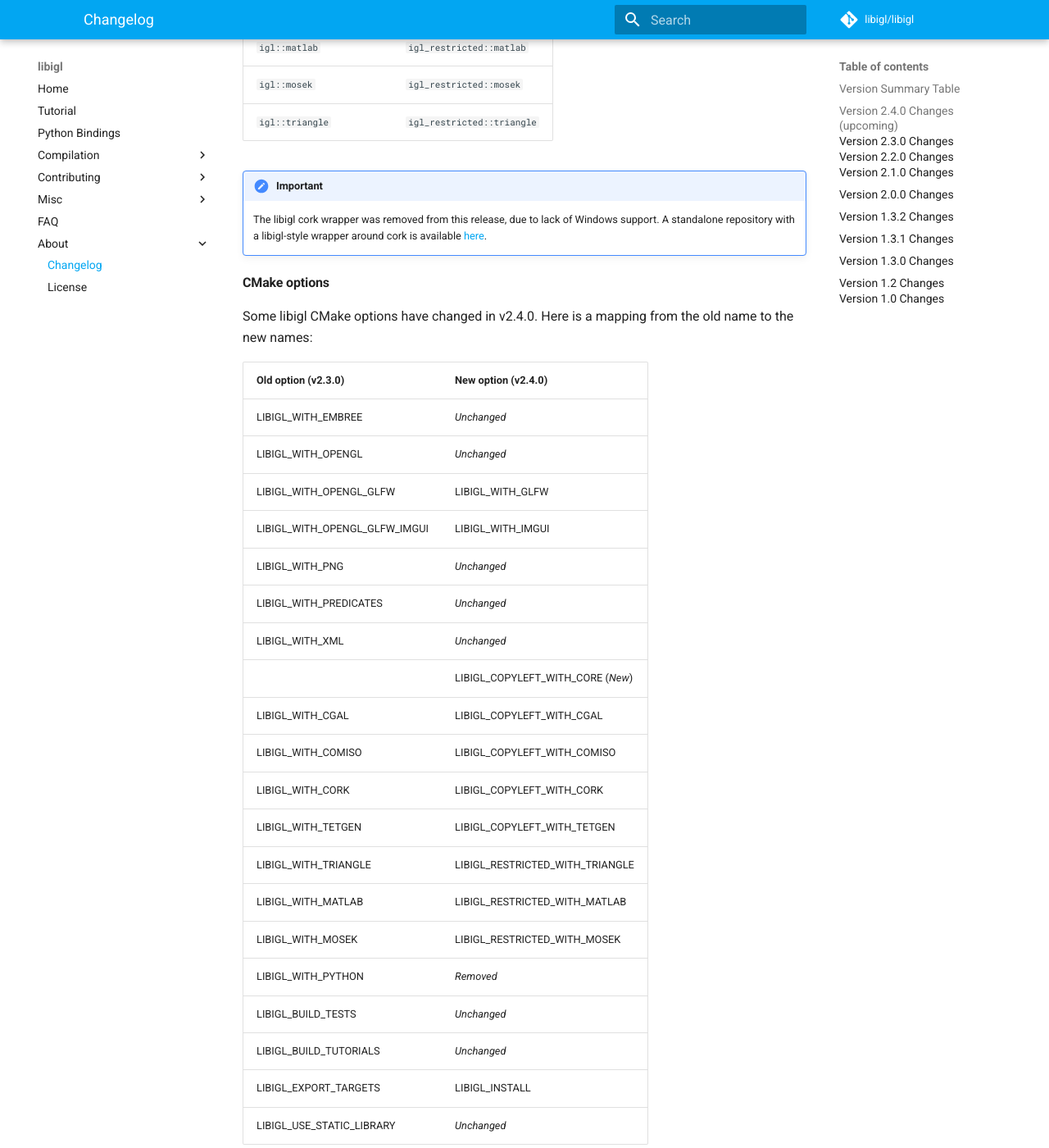
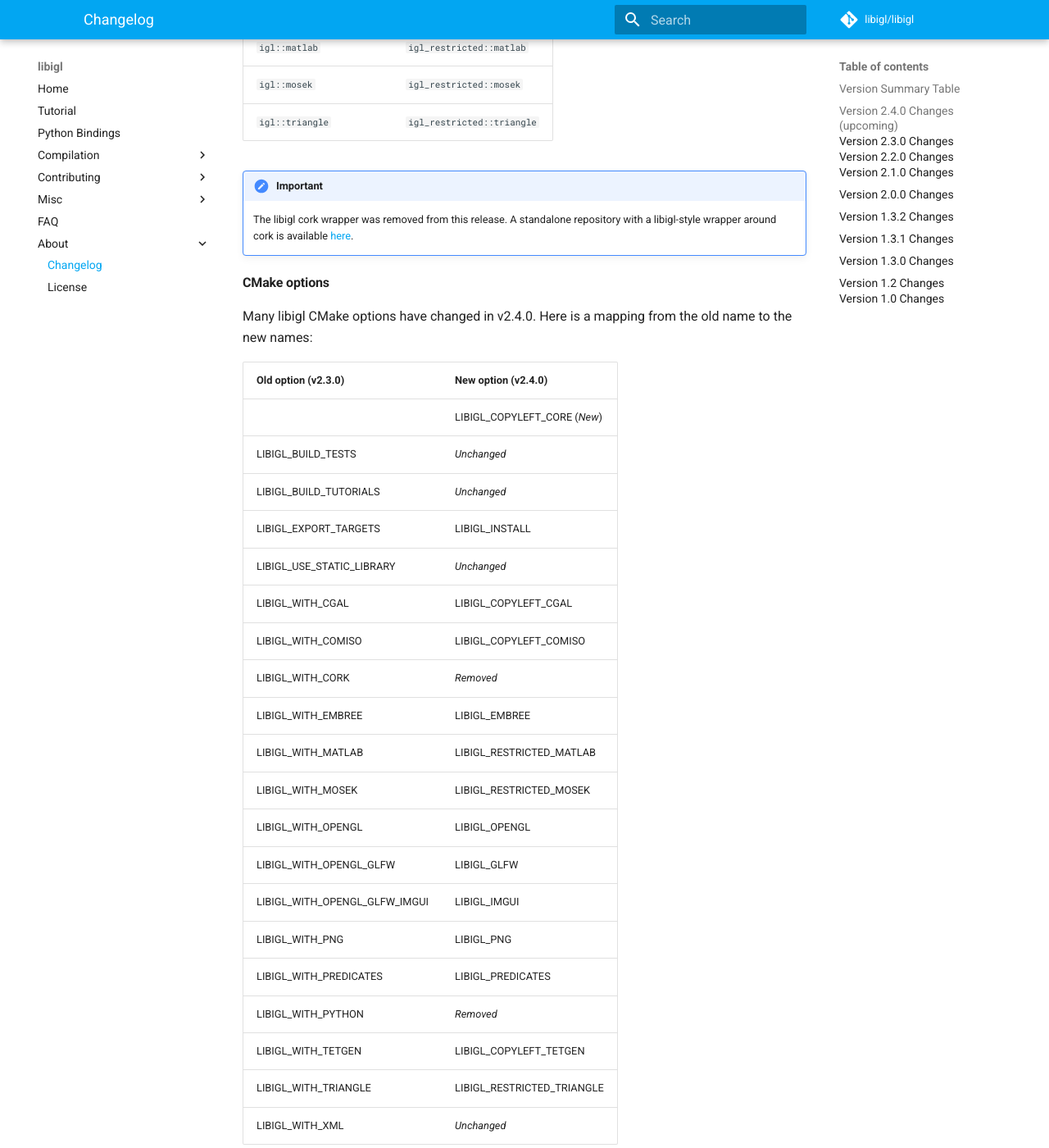
Before and after one commit to libigl/libigl.github.io, an MkDocs documentation site: the page built from docs/changelog.md, in a window 1280 px wide and 1400 px high, scrolled down 1864 px. Shown: the whole window at 82% size. Built offline with MkDocs 1.6.1 and Material for MkDocs 9.7.7, drawn with Linux system fonts in a browser that asks for light colours; formulas are drawn with MathJax 3; comment, search, counter and statistics services are not loaded; some of the changed text lies outside the part shown.

Commit message:
rm _WITH ; minor wording changes

```diff
--- a/docs/changelog.md
+++ b/docs/changelog.md
@@ -85,7 +85,7 @@ FetchContent_MakeAvailable(libigl)
 
 #### CMake targets
 
-The CMake target for each libigl module has been renamed in v2.4.0. This provides greater visibility into each module category (between regular, copyleft and nonfree modules). Here is the table mapping the old names to the new names:
+The CMake targets for many libigl modules have been renamed in v2.4.0. This provides greater visibility into each module category (between regular, copyleft and restricted modules). Here is the table mapping the old names to the new names:
 
 | Old target name (v2.3.0) | New target name (v2.4.0) |
 |--------------------------|--------------------------|
@@ -106,34 +106,34 @@ The CMake target for each libigl module has been renamed in v2.4.0. This provide
 | `igl::triangle`          | `igl_restricted::triangle`      |
 
 !!! important
-    The libigl cork wrapper was removed from this release, due to lack of Windows support. A standalone repository with a libigl-style wrapper around cork is available [here](https://github.com/libigl/libigl-cork).
+    The libigl cork wrapper was removed from this release. A standalone repository with a libigl-style wrapper around cork is available [here](https://github.com/libigl/libigl-cork).
 
 #### CMake options
 
-Some libigl CMake options have changed in v2.4.0. Here is a mapping from the old name to the new names:
+Many libigl CMake options have changed in v2.4.0. Here is a mapping from the old name to the new names:
 
 | Old option (v2.3.0) | New option (v2.4.0) |
 |---------------------|---------------------|
-| LIBIGL_WITH_EMBREE            | _Unchanged_                       |
-| LIBIGL_WITH_OPENGL            | _Unchanged_                       |
-| LIBIGL_WITH_OPENGL_GLFW       | LIBIGL_WITH_GLFW                  |
-| LIBIGL_WITH_OPENGL_GLFW_IMGUI | LIBIGL_WITH_IMGUI                 |
-| LIBIGL_WITH_PNG               | _Unchanged_                       |
-| LIBIGL_WITH_PREDICATES        | _Unchanged_                       |
-| LIBIGL_WITH_XML               | _Unchanged_                       |
-|                               | LIBIGL_COPYLEFT_WITH_CORE (_New_) |
-| LIBIGL_WITH_CGAL              | LIBIGL_COPYLEFT_WITH_CGAL         |
-| LIBIGL_WITH_COMISO            | LIBIGL_COPYLEFT_WITH_COMISO       |
-| LIBIGL_WITH_CORK              | LIBIGL_COPYLEFT_WITH_CORK         |
-| LIBIGL_WITH_TETGEN            | LIBIGL_COPYLEFT_WITH_TETGEN       |
-| LIBIGL_WITH_TRIANGLE          | LIBIGL_RESTRICTED_WITH_TRIANGLE   |
-| LIBIGL_WITH_MATLAB            | LIBIGL_RESTRICTED_WITH_MATLAB     |
-| LIBIGL_WITH_MOSEK             | LIBIGL_RESTRICTED_WITH_MOSEK      |
-| LIBIGL_WITH_PYTHON            | _Removed_                         |
+|                               | LIBIGL_COPYLEFT_CORE (_New_)      |
 | LIBIGL_BUILD_TESTS            | _Unchanged_                       |
 | LIBIGL_BUILD_TUTORIALS        | _Unchanged_                       |
 | LIBIGL_EXPORT_TARGETS         | LIBIGL_INSTALL                    |
 | LIBIGL_USE_STATIC_LIBRARY     | _Unchanged_                       |
+| LIBIGL_WITH_CGAL              | LIBIGL_COPYLEFT_CGAL              |
+| LIBIGL_WITH_COMISO            | LIBIGL_COPYLEFT_COMISO            |
+| LIBIGL_WITH_CORK              | _Removed_
+| LIBIGL_WITH_EMBREE            | LIBIGL_EMBREE                     |
+| LIBIGL_WITH_MATLAB            | LIBIGL_RESTRICTED_MATLAB          |
+| LIBIGL_WITH_MOSEK             | LIBIGL_RESTRICTED_MOSEK           |
+| LIBIGL_WITH_OPENGL            | LIBIGL_OPENGL                     |
+| LIBIGL_WITH_OPENGL_GLFW       | LIBIGL_GLFW                       |
+| LIBIGL_WITH_OPENGL_GLFW_IMGUI | LIBIGL_IMGUI                      |
+| LIBIGL_WITH_PNG               | LIBIGL_PNG                        |
+| LIBIGL_WITH_PREDICATES        | LIBIGL_PREDICATES                 |
+| LIBIGL_WITH_PYTHON            | _Removed_                         |
+| LIBIGL_WITH_TETGEN            | LIBIGL_COPYLEFT_TETGEN            |
+| LIBIGL_WITH_TRIANGLE          | LIBIGL_RESTRICTED_TRIANGLE        |
+| LIBIGL_WITH_XML               | _Unchanged_                       |
 
 !!! tip
     There is a now a sample file `LibiglOption.cmake.sample` at the root of the libigl repository. Simply remove the `.sample` extension and edit this file to modify libigl compilation options. If you are using libigl as a subdirectory (e.g. in a parent project), then please set your options in the parent project instead.
```
